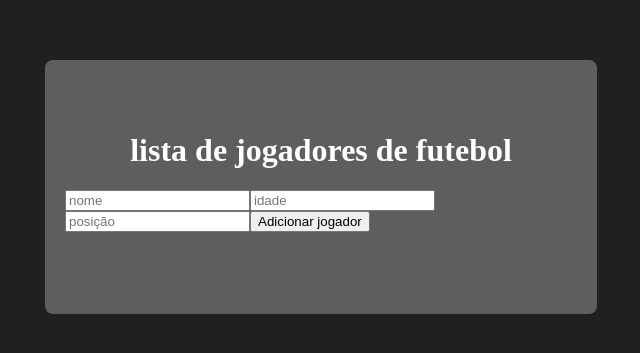
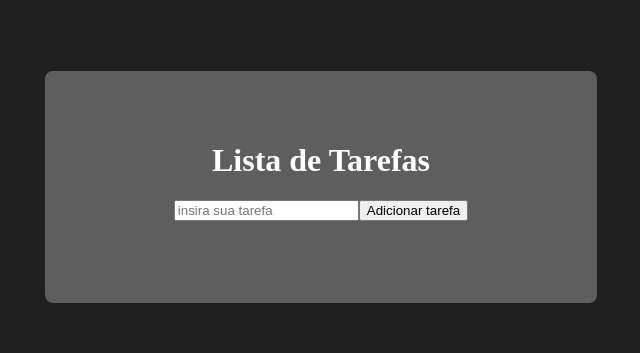
Before and after one commit to paulojrzti/EstudandoTs, a React (Vite) app in the folder estudos-ts-toDolist/: page / in a window 1280 px wide. Shown: the part 221-574 px from the top of the page, without its empty margins (327-967 px from the left). Built offline with nearby package versions, Linux system fonts and the light colour scheme.

Commit message:
feature/adicionando função de ad tarefas na aplicação

```diff
--- a/estudos-ts-toDolist/src/App.tsx
+++ b/estudos-ts-toDolist/src/App.tsx
@@ -1,84 +1,45 @@
   import { useState } from "react";
   import "./App.css";
 
-interface jogadorFutebol {
+  interface toDoitem {
     id: string;
-  nome: string;
-  idade: number;
-  posicao: string;
+    texto: string;
+    concluido: boolean;
   }
 
   function App() {
-  const [jogadores, setJogadores] = useState<jogadorFutebol[]>([]);
-  // Lista de jogadores armazenada no estado.
-  // `setJogadores` serve para adicionar novos jogadores à lista.
+    const [toDo, setToDo] = useState<toDoitem[]>([]);
+    const [newToDo, setNewToDo] = useState<string>("");
 
-  const [nome, setNome] = useState<string>("");
-  // Armazena o nome do novo jogador sendo cadastrado.
 
-  const [idade, setIdade] = useState<number | "">("");
-  // Armazena a idade. Começa como string vazia, mas será convertida para número.
-
-  const [posicao, setPosicao] = useState<string>("");
-  // Armazena a posição do novo jogador.
-
-  const adicionarJogador = () => {
-    // Função chamada ao clicar no botão de adicionar jogador
-
-    if (nome !== "" && idade !== "" && posicao !== "") {
-      // Verifica se todos os campos estão preenchidos
-
-      const novoJogador: jogadorFutebol = {
-        id: crypto.randomUUID(), // Gera um ID único para cada jogador
-        nome: nome, // Define o nome informado
-        idade: Number(idade), // Converte a idade para número
-        posicao: posicao, // Define a posição informada
-      };
-
-      setJogadores([...jogadores, novoJogador]);
-      // Adiciona o novo jogador à lista, mantendo os anteriores
-
-      setNome(""); // Limpa o campo de nome
-      setIdade(""); // Limpa o campo de idade
-      setPosicao(""); // Limpa o campo de posição
+    const adicionarTarefa = () => {
+      if (newToDo !== "") {
+        const newId = crypto.randomUUID();
+        const newToDoItem : toDoitem = {
+          id: newId,
+          texto: newToDo,
+          concluido: false
         }
-  };
+        setToDo([...toDo, newToDoItem])
+        setNewToDo("")
+      }
+    }
 
     return (
       <>
         <div className="app">
           <div className="container">
-          <h1>lista de jogadores de futebol</h1>
-          <div className="inputs-container">
-            <input
-              type="text"
-              value={nome}
-              placeholder="nome"
-              onChange={(e) => setNome(e.target.value)}
-            />
-            <input
-              type="number"
-              value={idade}
-              placeholder="idade"
-              onChange={(e) =>
-                setIdade(e.target.value === "" ? "" : Number(e.target.value))
-              }
-            />
-            <input
-              type="text"
-              value={posicao}
-              placeholder="posição"
-              onChange={(e) => setPosicao(e.target.value)}
-            />
-            <button onClick={adicionarJogador}> Adicionar jogador </button>
+            <h1>Lista de Tarefas</h1>
+            <div className="input-container">
+              <input type="text" placeholder="insira sua tarefa" value={newToDo} onChange={(e) => (setNewToDo(e.target.value))} />
+              <button onClick={adicionarTarefa}>Adicionar tarefa</button>
             </div>
             <ul>
-            {jogadores.map((jogador) => (
-              <li key={jogador.id}>
-                <strong>{jogador.nome}</strong> - {jogador.idade} anos, posição:
-                  {jogador.posicao}
-              </li>
-            ))}
+              {
+                toDo.map((toDoItem) => (
+                  <li key={toDoItem.id}> {toDoItem.texto}</li>
+                ) )
+              }
             </ul>
           </div>
         </div>
```
Lines whose indentation alone changed are shown as unchanged.
